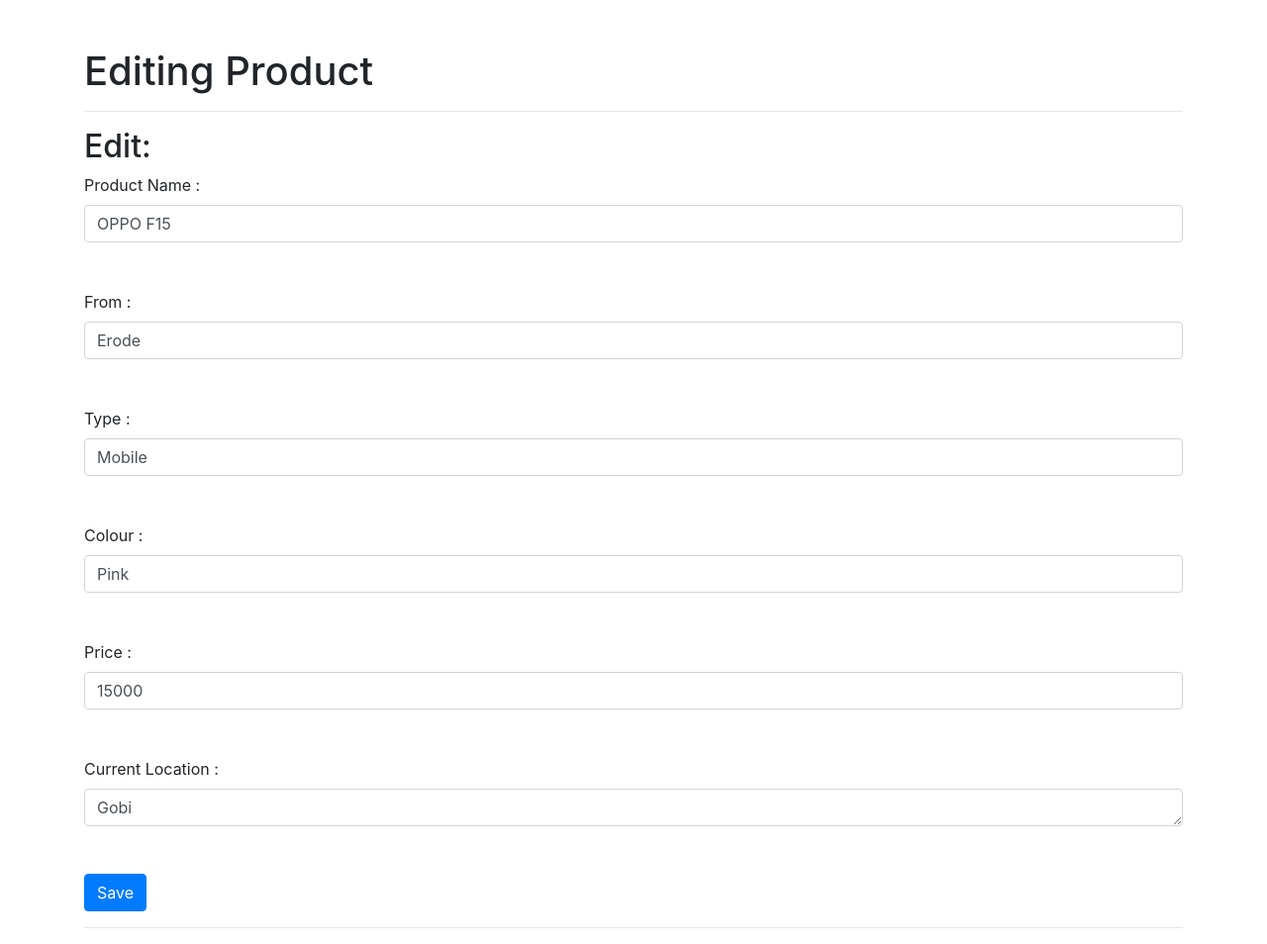
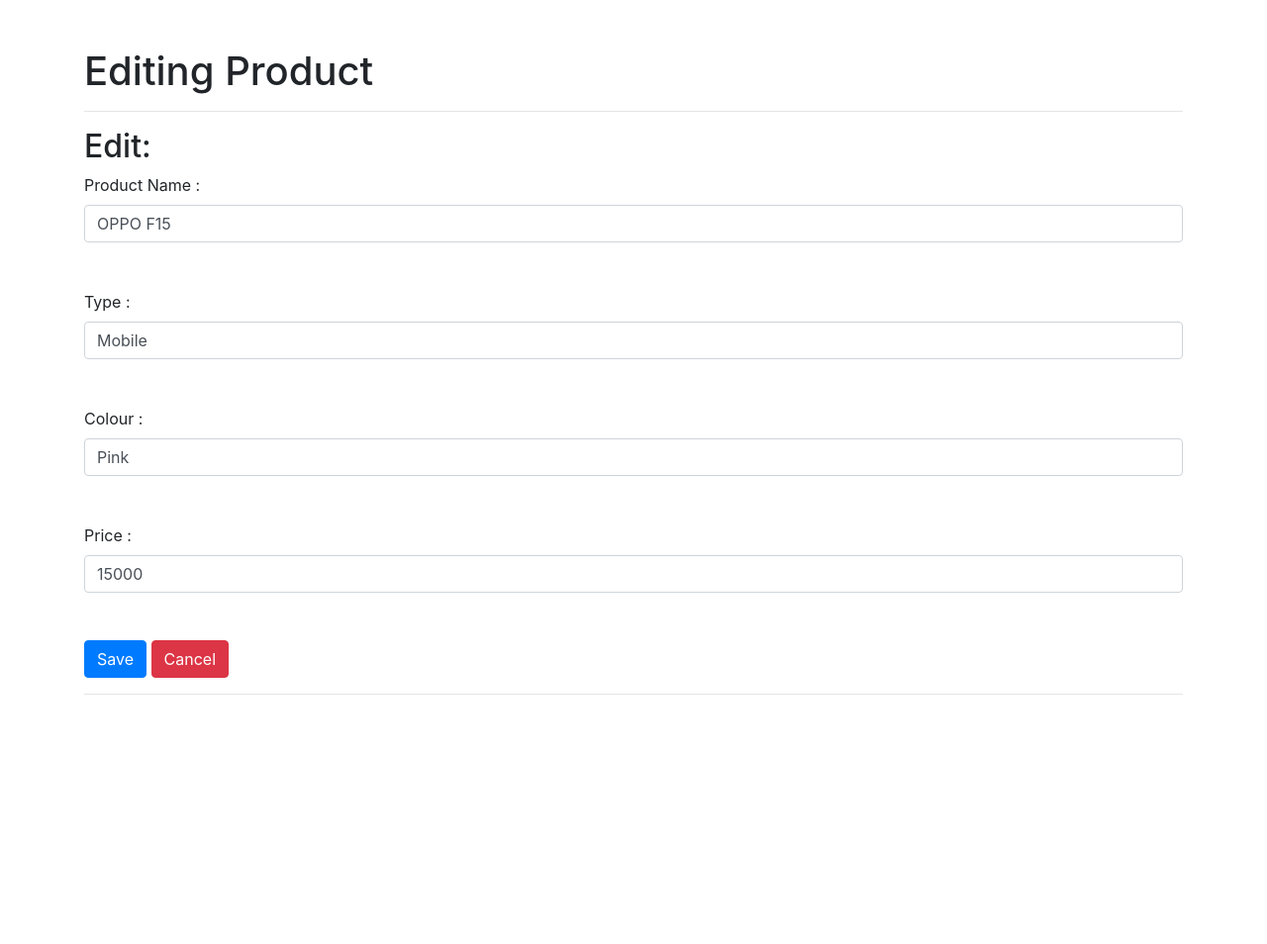
Before and after one commit to SabarinathR07/invent, a Flask app: page /posts/edit/1 in a window 1280 px wide. Shown: the whole page at 99% size. After the commit the page ends 702 px from the top, so only its background shows below. Run offline with Flask 2, Linux system fonts and the light colour scheme; data comes from the database, SQL or seed files in the repository; some libraries are stand-ins or nearby versions.

Commit message:
Update edit.html

```diff
--- a/templates/edit.html
+++ b/templates/edit.html
@@ -14,10 +14,6 @@
         <input class="form-control" type="text" name='title' id='title' value="{{ post.title }}" aria-label="Enter Title">
         <br>
         <br>
-        <label for="author">From :</label>
-        <input class="form-control" type="text" name='author' id='author' value="{{ post.author }}" aria-label="Enter Author">
-        <br>
-        <br>
         <label for="ptype">Type :</label>
         <input class="form-control" type="text" name='ptype' id='ptype' value="{{ post.ptype }}" aria-label="Enter type">
         <br>
@@ -30,11 +26,8 @@
         <input class="form-control" type="text" name='pric' id='pric' value="{{ post.pric }}" aria-label="Enter Price">
         <br>
         <br>
-        <label for="content">Current Location :</label>
-        <textarea class="form-control" name='content' id="content" aria-label="Enter Content" rows="1">{{ post.content }}</textarea>
-        <br>
-        <br>
         <input type='submit'  class="btn btn-primary" value='Save'>
+        <a class="btn btn-danger" href='/posts'>Cancel</a>
 
     </form>
     <hr>
```
